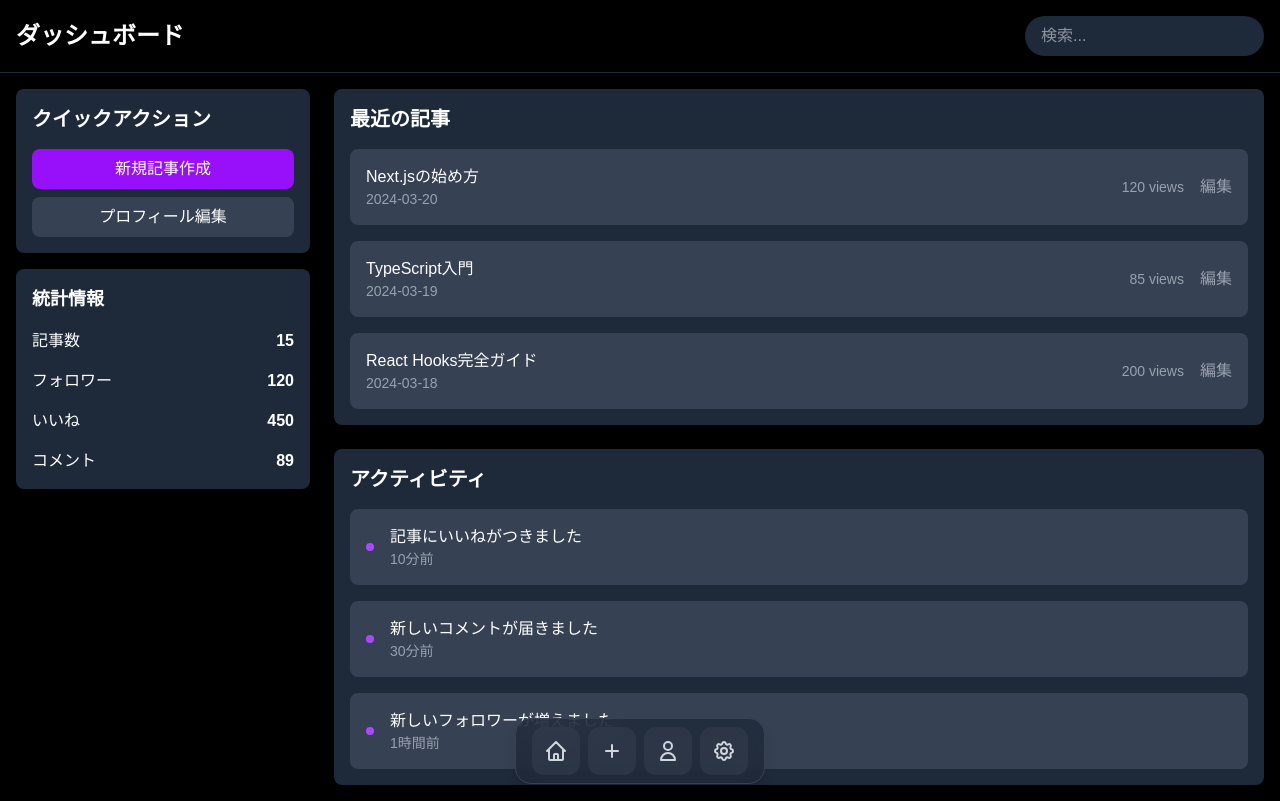
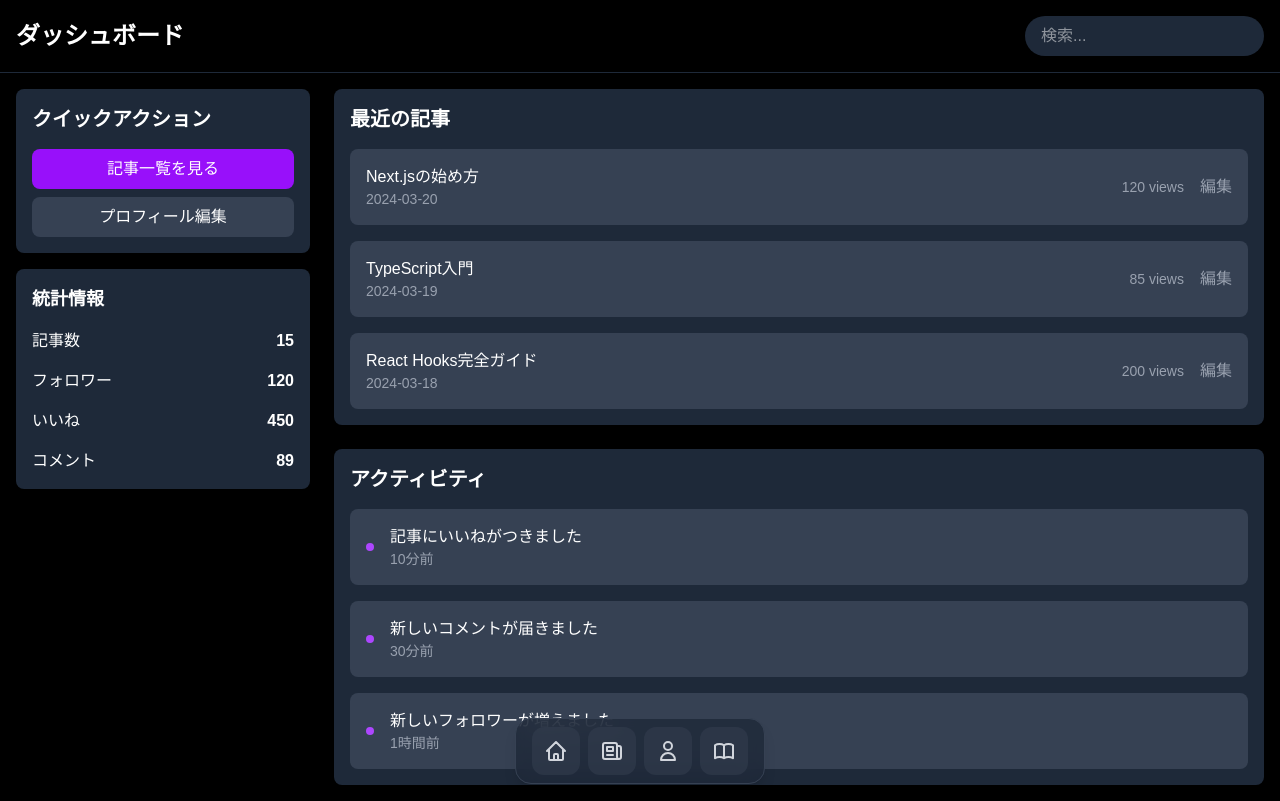
Before and after one commit to Hol1kgmg/Hol1kgmgTechBlog, a Next.js app in the folder frontend/: page / in a window 1280 px wide. Built offline with nearby package versions, Linux system fonts and the light colour scheme.

Commit message:
feat:headerとdock navigationの定義とコンポーネントの作成

```diff
--- a/frontend/src/pages/dashboard/index.tsx
+++ b/frontend/src/pages/dashboard/index.tsx
@@ -27,7 +27,7 @@ const stats = [
 export default function Dashboard() {
   return (
     <div className="min-h-screen bg-black text-white">
-      <Header title="ダッシュボード" />
+      <Header title="ダッシュボード" showSearch={true} />
 
       <div className="max-w-7xl mx-auto p-4">
         <div className="grid grid-cols-12 gap-6">
@@ -38,7 +38,7 @@ export default function Dashboard() {
                 <h2 className="text-xl font-semibold mb-4">クイックアクション</h2>
                 <div className="space-y-2">
                   <button className="w-full bg-purple-600 text-white px-4 py-2 rounded-lg hover:bg-purple-700 transition-colors">
-                    新規記事作成
+                    記事一覧を見る
                   </button>
                   <button className="w-full bg-gray-700 text-white px-4 py-2 rounded-lg hover:bg-gray-600 transition-colors">
                     プロフィール編集
--- a/frontend/src/shared/ui/DockNavigation/DockNavigation.tsx
+++ b/frontend/src/shared/ui/DockNavigation/DockNavigation.tsx
@@ -27,11 +27,11 @@ const defaultDockItems: DockItem[] = [
   {
     icon: (
       <svg className="w-6 h-6" fill="none" stroke="currentColor" viewBox="0 0 24 24">
-        <path strokeLinecap="round" strokeLinejoin="round" strokeWidth={2} d="M12 6v6m0 0v6m0-6h6m-6 0H6" />
+        <path strokeLinecap="round" strokeLinejoin="round" strokeWidth={2} d="M19 20H5a2 2 0 01-2-2V6a2 2 0 012-2h10a2 2 0 012 2v1m2 13a2 2 0 01-2-2V7m2 13a2 2 0 002-2V9a2 2 0 00-2-2h-2m-4-3H9M7 16h6M7 8h6v4H7V8z" />
       </svg>
     ),
-    label: "新規作成",
-    href: "/articles/new",
+    label: "記事一覧",
+    href: "/articles",
   },
   {
     icon: (
@@ -45,12 +45,11 @@ const defaultDockItems: DockItem[] = [
   {
     icon: (
       <svg className="w-6 h-6" fill="none" stroke="currentColor" viewBox="0 0 24 24">
-        <path strokeLinecap="round" strokeLinejoin="round" strokeWidth={2} d="M10.325 4.317c.426-1.756 2.924-1.756 3.35 0a1.724 1.724 0 002.573 1.066c1.543-.94 3.31.826 2.37 2.37a1.724 1.724 0 001.065 2.572c1.756.426 1.756 2.924 0 3.35a1.724 1.724 0 00-1.066 2.573c.94 1.543-.826 3.31-2.37 2.37a1.724 1.724 0 00-2.572 1.065c-.426 1.756-2.924 1.756-3.35 0a1.724 1.724 0 00-2.573-1.066c-1.543.94-3.31-.826-2.37-2.37a1.724 1.724 0 00-1.065-2.572c-1.756-.426-1.756-2.924 0-3.35a1.724 1.724 0 001.066-2.573c-.94-1.543.826-3.31 2.37-2.37.996.608 2.296.07 2.572-1.065z" />
-        <path strokeLinecap="round" strokeLinejoin="round" strokeWidth={2} d="M15 12a3 3 0 11-6 0 3 3 0 016 0z" />
+        <path strokeLinecap="round" strokeLinejoin="round" strokeWidth={2} d="M12 6.253v13m0-13C10.832 5.477 9.246 5 7.5 5S4.168 5.477 3 6.253v13C4.168 18.477 5.754 18 7.5 18s3.332.477 4.5 1.253m0-13C13.168 5.477 14.754 5 16.5 5c1.747 0 3.332.477 4.5 1.253v13C19.832 18.477 18.247 18 16.5 18c-1.746 0-3.332.477-4.5 1.253" />
       </svg>
     ),
-    label: "設定",
-    href: "/settings",
+    label: "使い方ガイド",
+    href: "/guide",
   },
 ];
 
```
Also changed, not shown: 2 other files (tests, documents, lock files or other folders).
